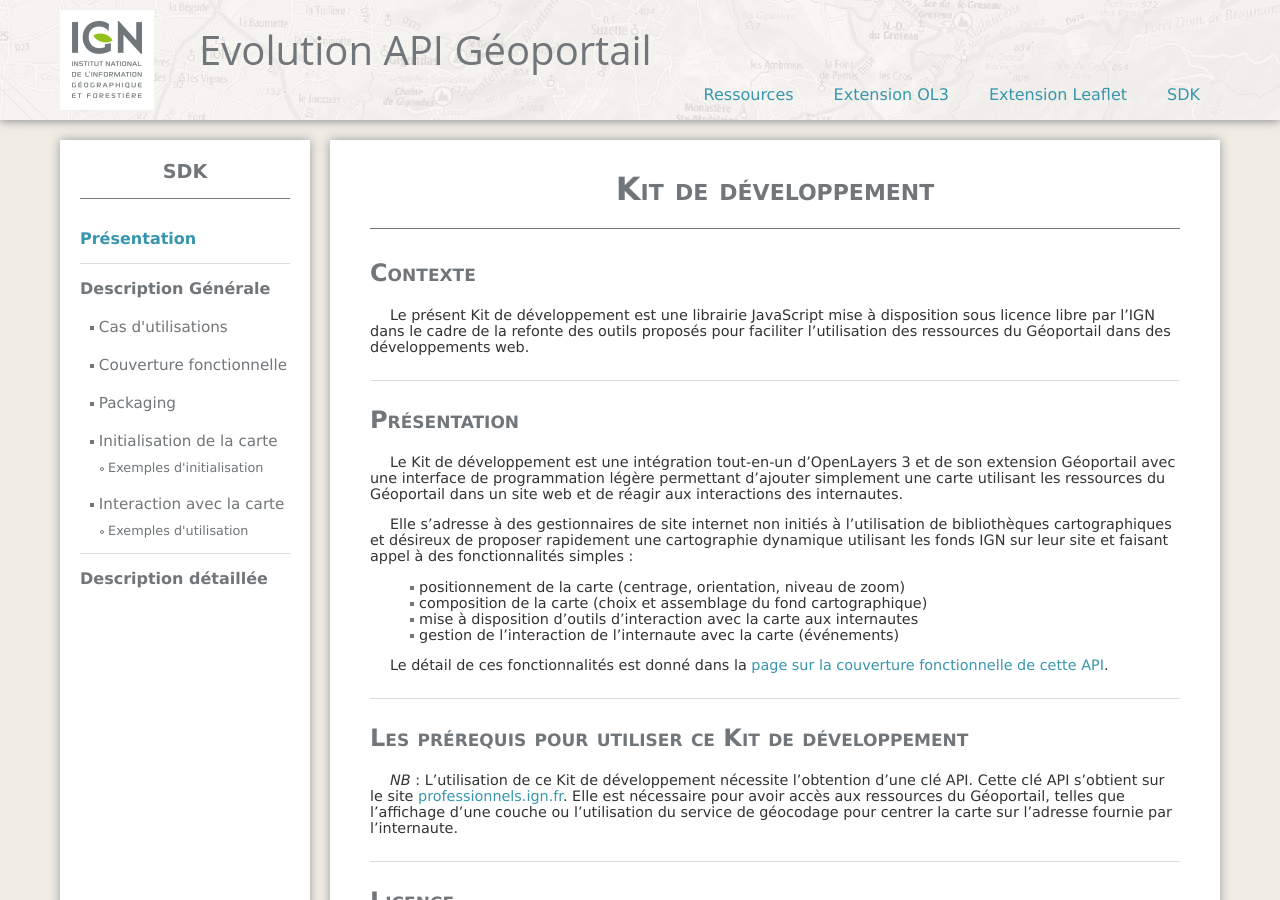
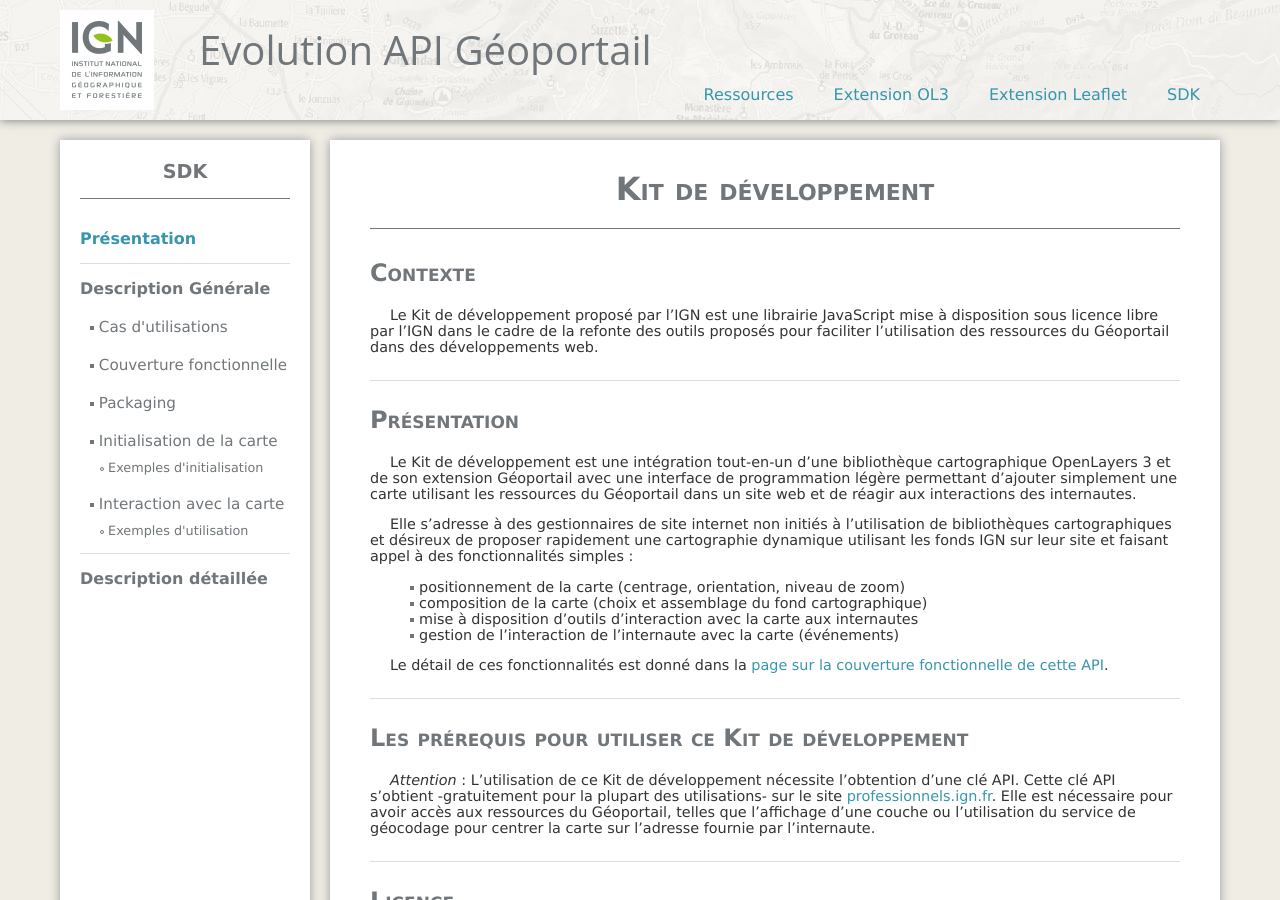
Before and after one commit to IGNF/evolution-apigeoportail, a Jekyll site: the page built from sdk/presentation.md, in a window 1280 px wide and 900 px high. Built offline with Jekyll 4.4.1, drawn with Linux system fonts in a browser that asks for light colours; nearby versions of some CDN libraries.

Commit message:
Update and rename ahn/presentation.md to sdk/presentation.md

```diff
--- a/ahn/presentation.md
+++ b/sdk/presentation.md
@@ -10,11 +10,11 @@
 
 ## Contexte
 
-Le présent Kit de développement est une librairie JavaScript mise à disposition sous licence libre par l'IGN dans le cadre de la refonte des outils proposés pour faciliter l'utilisation des ressources du Géoportail dans des développements web.
+Le Kit de développement proposé par l'IGN est une librairie JavaScript mise à disposition sous licence libre par l'IGN dans le cadre de la refonte des outils proposés pour faciliter l'utilisation des ressources du Géoportail dans des développements web.
 
 ## Présentation
 
-Le Kit de développement est une intégration tout-en-un d'OpenLayers 3 et de son extension Géoportail avec une interface de programmation légère permettant d'ajouter simplement une carte utilisant les ressources du Géoportail dans un site web et de réagir aux interactions des internautes.
+Le Kit de développement est une intégration tout-en-un d'une bibliothèque cartographique OpenLayers 3 et de son extension Géoportail avec une interface de programmation légère permettant d'ajouter simplement une carte utilisant les ressources du Géoportail dans un site web et de réagir aux interactions des internautes.
 
 Elle s'adresse à des gestionnaires de site internet non initiés à l'utilisation de bibliothèques cartographiques et désireux de proposer rapidement une cartographie dynamique utilisant les fonds IGN sur leur site et faisant appel à des fonctionnalités simples :
 
@@ -27,7 +27,7 @@
 
 ## Les prérequis pour utiliser ce Kit de développement
 
-_NB_ : L'utilisation de ce Kit de développement nécessite l'obtention d'une clé API. Cette clé API s'obtient sur le site [professionnels.ign.fr](http://professionnels.ign.fr/api-web). Elle est nécessaire pour avoir accès aux ressources du Géoportail, telles que l'affichage d'une couche ou l'utilisation du service de géocodage pour centrer la carte sur l'adresse fournie par l'internaute.
+_Attention_ : L'utilisation de ce Kit de développement nécessite l'obtention d'une clé API. Cette clé API s'obtient -gratuitement pour la plupart des utilisations- sur le site [professionnels.ign.fr](http://professionnels.ign.fr/api-web). Elle est nécessaire pour avoir accès aux ressources du Géoportail, telles que l'affichage d'une couche ou l'utilisation du service de géocodage pour centrer la carte sur l'adresse fournie par l'internaute.
 
 ## Licence
 
```
